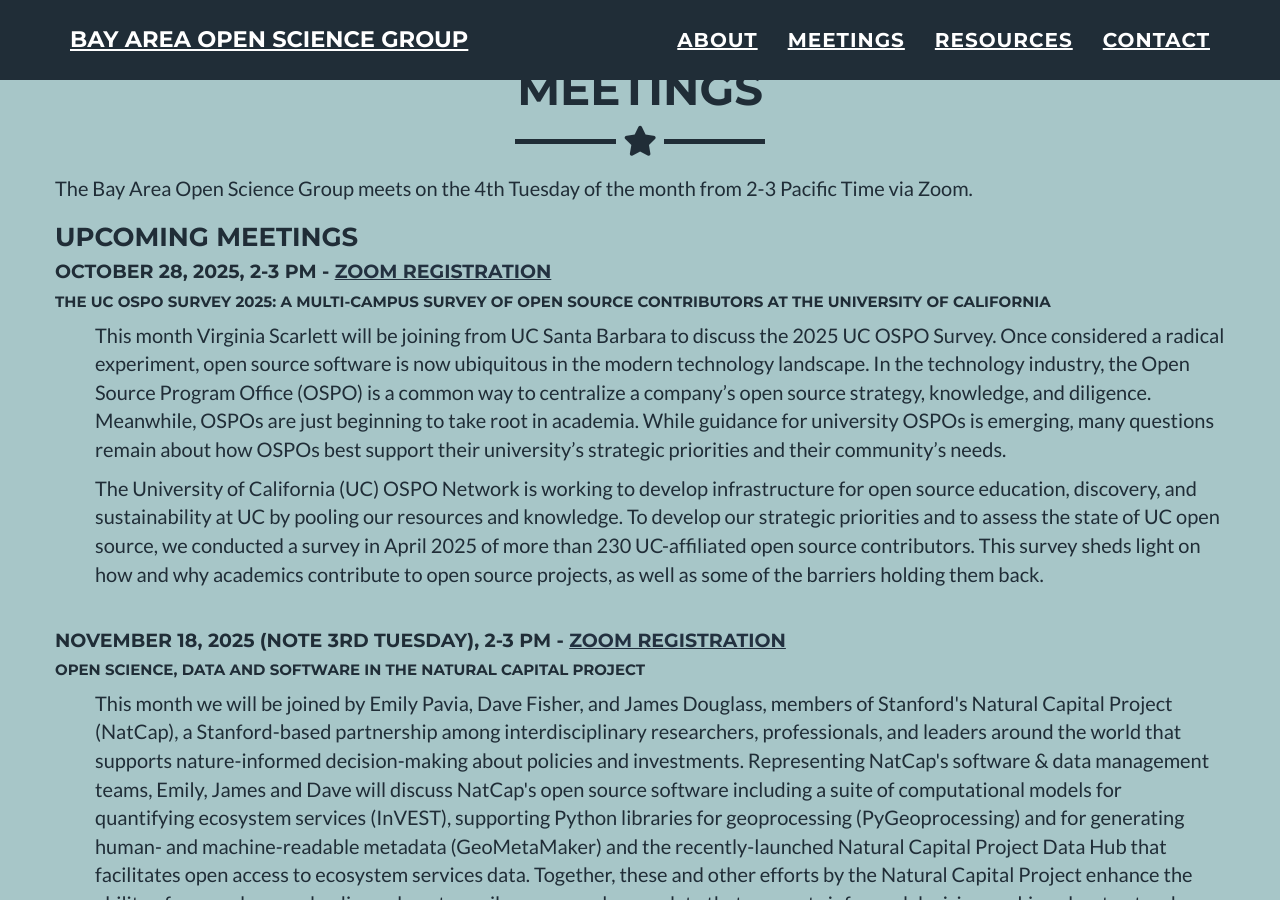
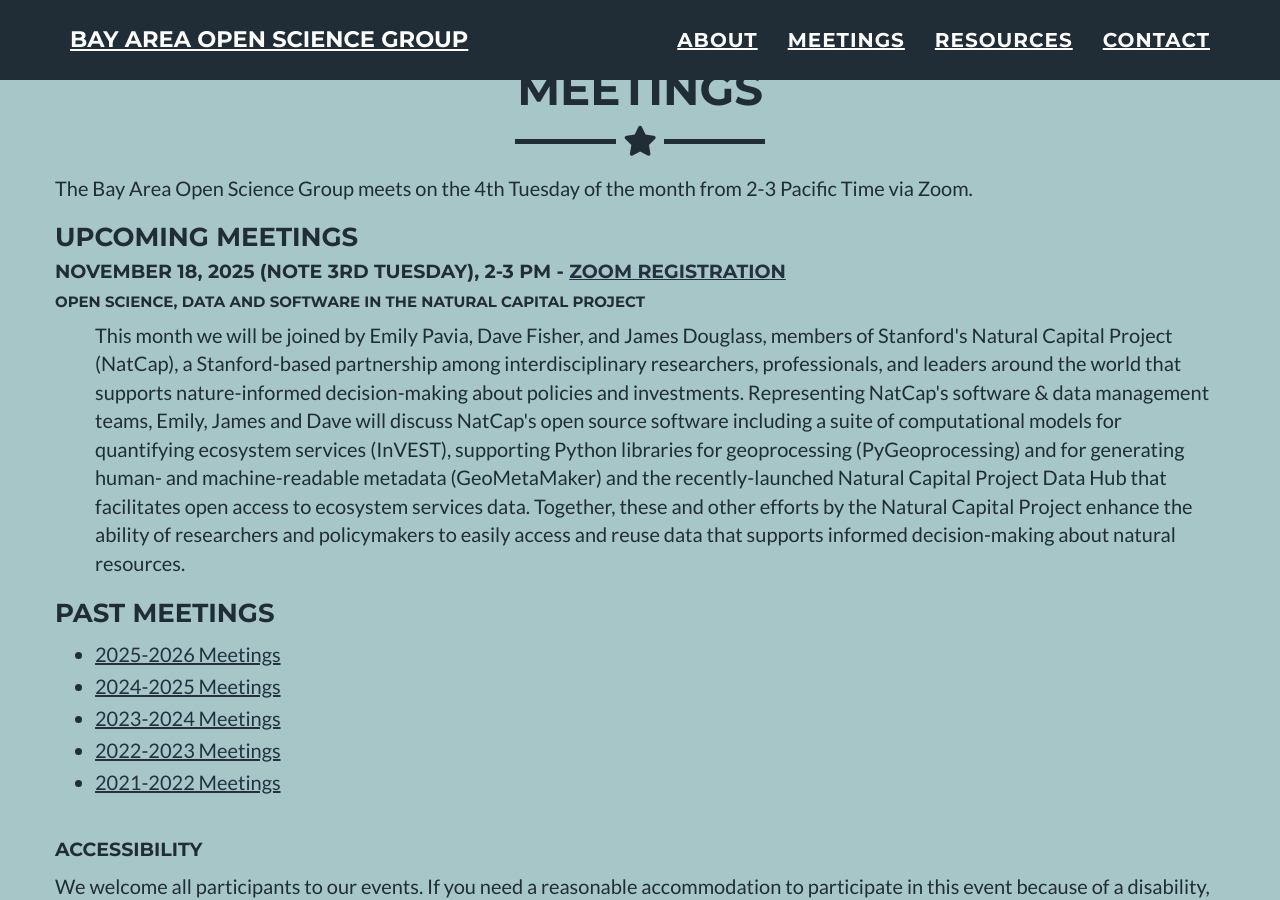
Before and after one commit to BayAreaOpenScienceGroup/BayAreaOpenScienceGroup.github.io, a Jekyll site: the page built from index.html, in a window 1280 px wide and 900 px high, scrolled down 1428 px. Built offline with Jekyll 4.4.1, drawn with Linux system fonts in a browser that asks for light colours.

Commit message:
deleted october meeting from upcoming

```diff
--- a/_includes/meetings.html
+++ b/_includes/meetings.html
@@ -12,13 +12,6 @@
         <p>The Bay Area Open Science Group meets on the 4th Tuesday of the month from 2-3 Pacific Time via Zoom.</p>
 
         <h3>Upcoming Meetings</h3>
-
-
-<h4>October 28, 2025, 2-3 PM - <a href="https://ucsf.zoom.us/meeting/register/XJRHx7MOQEOH4Cq1BnNvJQ#/registration">Zoom Registration</a></h4>
-<h5>The UC OSPO Survey 2025: A multi-campus survey of open source contributors at the University of California</h5>
-<p style="padding-left: 40px;">This month Virginia Scarlett will be joining from UC Santa Barbara to discuss the 2025 UC OSPO Survey. Once considered a radical experiment, open source software is now ubiquitous in the modern technology landscape. In the technology industry, the Open Source Program Office (OSPO) is a common way to centralize a company’s open source strategy, knowledge, and diligence. Meanwhile, OSPOs are just beginning to take root in academia. While guidance for university OSPOs is emerging, many questions remain about how OSPOs best support their university’s strategic priorities and their community’s needs.</p>
-
-<p style="padding-left: 40px;">The University of California (UC) OSPO Network is working to develop infrastructure for open source education, discovery, and sustainability at UC by pooling our resources and knowledge. To develop our strategic priorities and to assess the state of UC open source, we conducted a survey in April 2025 of more than 230 UC-affiliated open source contributors. This survey sheds light on how and why academics contribute to open source projects, as well as some of the barriers holding them back.</p><br>
 
 <h4>November 18, 2025 (note 3rd Tuesday), 2-3 PM - <a href="https://ucsf.zoom.us/meeting/register/ubvQxP2jRfCP7J0go_tznw#/registration">Zoom Registration</a></h4>
 <h5>Open Science, Data and Software in the Natural Capital Project</h5>
```
Also changed, not shown: 2 other files.
